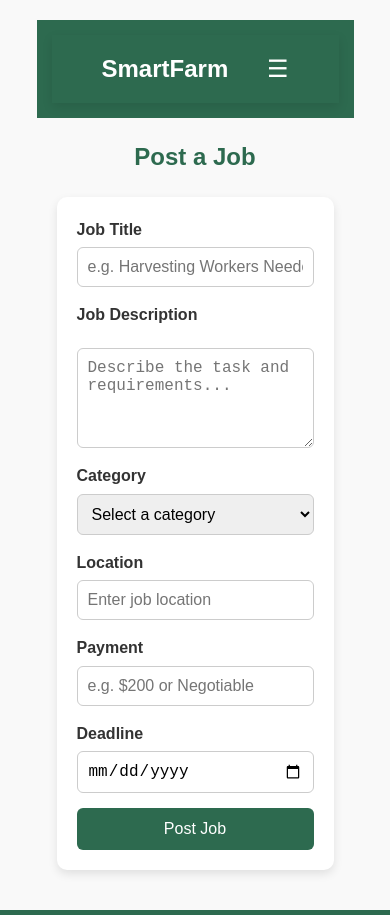
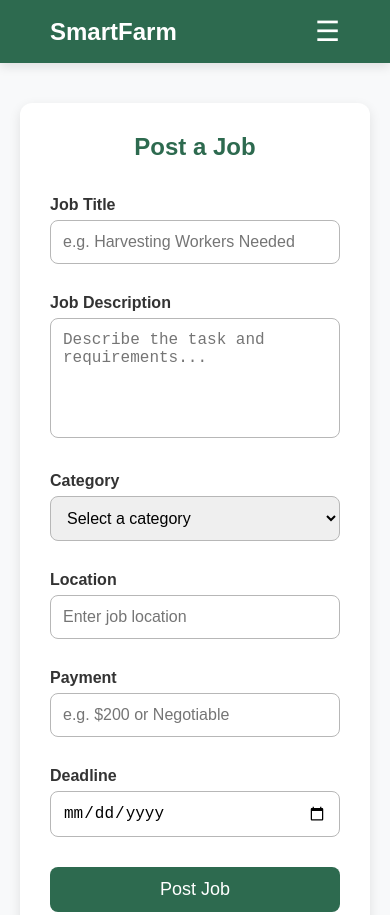
Before and after one commit to TonnamNoi/marketplace-for-smartfarm, a plain HTML site: page Smarter faem/Post.html in a window 390 px wide. Shown: the top 915 px of the page. Drawn offline with Linux system fonts and the light colour scheme.

Commit message:
Update UI
ตอนนี้ responsive ได้แล้วแล้วก็ตอนจอเล็กสามารถกด 3 ขีด เพื่อย้ายหน้าได้

```diff
--- a/Smarter faem/Post.html
+++ b/Smarter faem/Post.html
@@ -9,8 +9,8 @@
 </head>
 
 <body>
-  <div class="wrapper">
-    <!-- Header -->
+
+  <!-- 🔥 Navbar (เต็มจอ 100%) -->
   <header>
     <nav class="navbar">
       <div class="logo">SmartFarm</div>
@@ -24,19 +24,24 @@
     </nav>
   </header>
 
+  <!-- 🔥 Content อยู่ใน wrapper เดียว -->
+
   <!-- Post Job Form -->
-    <section class="wrapper">
+  <!-- <section class="wrapper"> -->
+
+  <div class="form-container">
+    <form class="form-box">
       <h2>Post a Job</h2>
-      <form>
+
       <div>
         <label for="title">Job Title</label>
         <input type="text" id="title" placeholder="e.g. Harvesting Workers Needed" required>
       </div>
 
-
+      <div>
         <label for="description">Job Description</label>
         <textarea id="description" placeholder="Describe the task and requirements..." required></textarea>
-
+      </div>
 
       <div>
         <label for="category">Category</label>
@@ -67,8 +72,9 @@
 
       <button type="submit">Post Job</button>
     </form>
-    </section>
   </div>
+
+
 
   <!-- Footer -->
   <footer>
@@ -79,10 +85,12 @@
   <script>
     const toggle = document.querySelector('.menu-toggle');
     const nav = document.querySelector('.nav-links');
+
     toggle.addEventListener('click', () => {
-      nav.classList.toggle('show');
+      nav.classList.toggle('active');
     });
   </script>
+
 </body>
 
 </html>
--- a/Smarter faem/css/Minimal White & Blue.css
+++ /dev/null
@@ -1,137 +0,0 @@
-/* Reset */
-* {
-  margin: 0;
-  padding: 0;
-  box-sizing: border-box;
-}
-
-body {
-  font-family: Arial, sans-serif;
-  background: #f4f7fa;
-  display: flex;
-  align-items: center;
-  justify-content: center;
-  height: 100vh;
-}
-
-/* Container */
-.login-container {
-  width: 100%;
-  max-width: 420px;
-  padding: 20px;
-}
-
-/* Box */
-.login-box {
-  background: white;
-  padding: 35px;
-  border-radius: 12px;
-  box-shadow: 0 8px 25px rgba(0,0,0,0.1);
-}
-
-
-.login-box h1 {
-  font-size: 2rem;
-  margin-bottom: 10px;
-  color: #1d3557;
-}
-
-.subtitle {
-  color: #555;
-  font-size: 0.95rem;
-  margin-bottom: 25px;
-}
-
-/* Inputs */
-.input-group {
-  margin-bottom: 20px;
-  text-align: left;
-}
-
-.input-group label {
-  font-size: 0.9rem;
-  color: #333;
-  display: block;
-  margin-bottom: 6px;
-}
-
-.input-group input {
-  width: 100%;
-  padding: 12px;
-  border: 1px solid #ccc;
-  border-radius: 8px;
-  font-size: 1rem;
-  transition: border 0.3s ease;
-}
-
-.input-group input:focus {
-  border-color: #2d6a4f;
-  outline: none;
-}
-
-/* Button */
-.btn {
-  width: 100%;
-  padding: 14px;
-  background: #457b9d;
-  border: none;
-  border-radius: 8px;
-  color: white;
-  font-size: 1rem;
-  font-weight: bold;
-  cursor: pointer;
-  transition: background 0.3s ease;
-}
-
-.btn:hover {
-  background: #1d3557;
-}
-
-.extra-links a, .back-link a {
-  color: #457b9d;
-}
-
-/* Options */
-.options {
-  margin-top: 20px;
-  display: flex;
-  justify-content: space-between;
-  font-size: 0.9rem;
-}
-
-.options a {
-  text-decoration: none;
-  color: #2d6a4f;
-  transition: color 0.3s ease;
-}
-
-.options a:hover {
-  color: #1b4332;
-}
-
-.back-link {
-  margin-top: 20px;
-}
-
-.back-link a {
-  font-size: 0.9rem;
-  text-decoration: none;
-  color: #555;
-  transition: color 0.3s ease;
-}
-
-.back-link a:hover {
-  color: #2d6a4f;
-}
-
-
-/* Responsive */
-@media (max-width: 480px) {
-  .login-box {
-    padding: 25px;
-  }
-
-  .login-box h1 {
-    font-size: 1.6rem;
-  }
-}
--- a/Smarter faem/css/Post.css
+++ b/Smarter faem/css/Post.css
@@ -1,3 +1,4 @@
+/* รีเซ็ตพื้นฐาน */
 * {
   margin: 0;
   padding: 0;
@@ -6,21 +7,14 @@
 
 body {
   font-family: 'Poppins', sans-serif;
-    line-height: 1.6;
   background: #f8f9fa;
   color: #333;
   display: flex;
   flex-direction: column;
+  min-height: 100vh;
 }
 
-body,
-html {
-    height: 100%;
-    margin: 0;
-    font-family: Arial, sans-serif;
-    background: #f9f9f9;
-}
-
+/* Navbar */
 .navbar {
     width: 100%;
     display: flex;
@@ -61,76 +55,74 @@ html {
   color: #b7e4c7;
 }
 
-.wrapper {
-    flex: 1;
-    padding: 20px;
-    max-width: 900px;
-    margin: 0 auto;
+/* 🟢 Form container */
+.form-container {
+  display: flex;
+  justify-content: center;
+  align-items: flex-start;
+  padding: 40px 20px;
 }
 
-header {
-    background: #2d6a4f;
-    padding: 15px;
-    color: white;
-}
-
-
-.menu-toggle {
-    display: none;
-    font-size: 24px;
-    cursor: pointer;
-}
-
-h2 {
-    text-align: center;
-    margin-bottom: 20px;
-    color: #2d6a4f;
-}
-
-form {
-    background: white;
-    padding: 20px;
-    border-radius: 10px;
-    box-shadow: 0 4px 10px rgba(0, 0, 0, 0.1);
+/* 🟢 ฟอร์มหลัก */
+.form-box {
+  width: 100%;
+  max-width: 650px;
+  background: #fff;
+  padding: 30px;
+  border-radius: 12px;
+  box-shadow: 0 4px 12px rgba(0,0,0,0.1);
   display: grid;
   gap: 15px;
 }
 
-label {
-    font-weight: bold;
-    margin-bottom: 5px;
-    display: block;
+.form-box h2 {
+  text-align: center;
+  color: #2d6a4f;
+  margin-bottom: 20px;
 }
 
-input,
-textarea,
-select {
-    width: 100%;
-    padding: 10px;
-    border: 1px solid #ccc;
-    border-radius: 6px;
-    font-size: 16px;
+/* Form elements */
+form div {
+  margin-bottom: 15px;
 }
 
-textarea {
-    resize: vertical;
-    min-height: 100px;
+form label {
+  display: block;
+  font-weight: bold;
+  margin-bottom: 6px;
 }
 
-button {
+form input,
+form select,
+form textarea {
+  width: 100%;
+  padding: 12px;
+  font-size: 16px;
+  border: 1px solid #b7b7b7;
+  border-radius: 8px;
+}
+
+form textarea {
+  height: 120px;
+  resize: none;
+}
+
+button[type="submit"] {
+  width: 100%;
+  padding: 12px;
+  font-size: 18px;
   background: #2d6a4f;
   color: white;
-    padding: 12px;
   border: none;
-    border-radius: 6px;
-    font-size: 16px;
+  border-radius: 8px;
   cursor: pointer;
 }
 
-button:hover {
-    background: #1b4332;
+button[type="submit"]:hover {
+  background: #1f503b;
 }
 
+/* Footer */
 footer {
   text-align: center;
   padding: 15px;
@@ -139,22 +131,34 @@ footer {
   margin-top: auto;
 }
 
-/* ✅ Responsive Design */
+/* Mobile menu */
+.menu-toggle {
+    display: none;
+    font-size: 28px; /* ปรับให้ใหญ่เหมือน index.css */
+    cursor: pointer;
+    color: #fff;
+}
+
+/* Responsive */
 @media (max-width: 768px) {
     .nav-links {
         display: none;
         flex-direction: column;
-        gap: 10px;
         background: #2d6a4f;
         position: absolute;
-        top: 60px;
-        right: 10px;
+        top: 70px; /* ตรงกับ index.css */
+        right: 0;   /* ตรงกับ index.css */
+        width: 200px;
         padding: 15px;
-        border-radius: 6px;
+        border-radius: 0 0 10px 10px;
     }
 
-    .nav-links.show {
-        display: flex;
+    .nav-links li {
+        margin: 15px 0;
+    }
+
+    .nav-links.active {
+        display: flex; /* ใช้ .active แทน .show */
     }
 
     .menu-toggle {
--- a/Smarter faem/css/Service.css
+++ b/Smarter faem/css/Service.css
@@ -18,34 +18,54 @@ body,
   margin: 0 auto;
 }
 
-    header {
-      background: #2d6a4f;
-      padding: 15px;
-      color: white;
-    }
 
 .navbar {
+    width: 100%;
     display: flex;
     justify-content: space-between;
     align-items: center;
+    padding: 15px 50px;
+    background: #2d6a4f;
+    color: white;
+    position: sticky;
+    top: 0;
+    z-index: 1000;
+    box-shadow: 0 4px 10px rgba(0, 0, 0, 0.1);
 }
 
+.navbar .logo {
+    font-size: 24px;
+    font-weight: bold;
+    color: #fff;
+}
+
+
 .nav-links {
+    display: flex;
     list-style: none;
-      display: flex;
-      gap: 15px;
+}
+
+
+.nav-links li {
+    margin-left: 30px;
 }
 
 .nav-links a {
+    text-decoration: none;
     color: white;
-      text-decoration: none;
-      font-weight: bold;
+    font-weight: 500;
+    transition: color 0.3s ease;
+}
+
+.nav-links a:hover {
+    color: #b7e4c7;
 }
 
 .menu-toggle {
     display: none;
-      font-size: 24px;
+    font-size: 28px; /* ปรับให้ใหญ่เหมือน index.css */
     cursor: pointer;
+    color: #fff;
 }
 
 h2 {
@@ -148,17 +168,21 @@ body,
     .nav-links {
         display: none;
         flex-direction: column;
-        gap: 10px;
         background: #2d6a4f;
         position: absolute;
-        top: 60px;
-        right: 10px;
+        top: 70px; /* ตรงกับ index.css */
+        right: 0;
+        width: 200px;
         padding: 15px;
-        border-radius: 6px;
+        border-radius: 0 0 10px 10px;
     }
 
-      .nav-links.show {
-        display: flex;
+    .nav-links li {
+        margin: 15px 0;
+    }
+
+    .nav-links.active {
+        display: flex; /* ใช้ .active แทน .show */
     }
 
     .menu-toggle {
--- a/Smarter faem/css/Signup.css
+++ b/Smarter faem/css/Signup.css
@@ -1,62 +1,82 @@
-/* ✅ Wrapper section */
-.wrapper {
-    flex: 1;
-    padding: 20px;
-    max-width: 500px;
-    margin: 40px auto;
+/* ✅ Reset */
+* {
+  margin: 0;
+  padding: 0;
+  box-sizing: border-box;
 }
 
-/* ✅ Heading style */
+/* ✅ Background + Center layout เหมือน login */
+body {
+  font-family: Arial, sans-serif;
+  background: linear-gradient(135deg, #95d5b2, #74c69d);
+  display: flex;
+  align-items: center;
+  justify-content: center;
+  min-height: 100vh;
+}
+
+/* ✅ Wrapper = เหมือน login-container */
+.wrapper {
+  width: 100%;
+  max-width: 420px; /* ปรับให้เท่ากับ login */
+  padding: 20px;
+}
+
+/* ✅ Form box เหมือน login-box */
+form {
+  background: white;
+  padding: 40px; /* ปรับให้เท่ากับ login */
+  border-radius: 12px;
+  box-shadow: 0 8px 25px rgba(0,0,0,0.2); /* Shadow แบบ login */
+  display: grid;
+  gap: 18px;
+}
+
+/* ✅ Title ให้เหมือน login h1 */
 h2 {
   text-align: center;
-    margin-bottom: 20px;
+  margin-bottom: 10px;
   color: #2d6a4f;
-    font-size: 26px;
+  font-size: 2rem; /* เท่ากับ login h1 */
   font-weight: bold;
 }
 
-/* ✅ Form styling */
-form {
-    background: white;
-    padding: 25px;
-    border-radius: 12px;
-    box-shadow: 0 4px 12px rgba(0, 0, 0, 0.1);
-    display: grid;
-    gap: 15px;
+/* ✅ Label */
+label {
+  font-weight: bold;
+  font-size: 0.9rem;
+  color: #333;
+  display: block;
+  margin-bottom: 6px;
 }
 
-/* ✅ Label styling */
-label {
-    font-weight: bold;
-    margin-bottom: 5px;
-    display: block;
-}
-
-/* ✅ Inputs */
+/* ✅ Input style เหมือน login */
 input,
 select {
   width: 100%;
   padding: 12px;
   border: 1px solid #ccc;
-    border-radius: 6px;
-    font-size: 16px;
+  border-radius: 8px; /* ปรับให้เท่ากับ login */
+  font-size: 1rem;
   transition: border 0.3s ease;
 }
 
 input:focus,
 select:focus {
-    border: 1px solid #2d6a4f;
+  border-color: #2d6a4f;
   outline: none;
 }
 
-/* ✅ Button */
+/* ✅ Button เหมือน .btn ของ login */
 button {
+  width: 100%;
+  padding: 14px;
   background: #2d6a4f;
+  border: none;
+  border-radius: 8px;
   color: white;
-    padding: 12px;
-    border: none;
-    border-radius: 6px;
-    font-size: 16px;
+  font-size: 1rem;
+  font-weight: bold;
   cursor: pointer;
   transition: background 0.3s ease, transform 0.2s ease;
 }
@@ -68,5 +88,18 @@ button:hover {
 
 /* ✅ Text under form */
 form p {
-    font-size: 14px;
+  font-size: 0.9rem;
+  text-align: center;
+  color: #555;
 }
+
+/* ✅ Responsive */
+@media (max-width: 480px) {
+  form {
+    padding: 25px;
+  }
+
+  h2 {
+    font-size: 1.6rem;
+  }
+}
--- a/Smarter faem/css/login2.css
+++ /dev/null
@@ -1,81 +0,0 @@
-* {
-    padding: 0;
-    margin: 0;
-    box-sizing: border-box;
-    font-family: 'Poppins', sans-serif;
-}
-
-body {
-    display: flex;
-    justify-content: center;
-    align-items: center;
-    min-height: 100vh;
-    background-image: url('3.jpg');
-    background-size: cover;
-    background-position: center;
-}
-
-header {
-    background-color: #05190A;
-    position: fixed;
-    top: 0;
-    left: 0;
-    width: 100%;
-    padding: 20px 100px;
-    background-color: (255, 255, 255, 0.2);
-    backdrop-filter: blur(10px);
-    display: flex;
-    justify-content: space-between;
-    align-items: center;
-    z-index: 99;
-
-    display: block;
-    list-style-type: disc;
-    margin-block-end: 1em;
-    margin-inline-start: 0px;
-    margin-inline-end: 0px;
-    padding-inline-start: 40px;
-}
-
-header .navigation ul li a {
-    position: relative;
-    font-size: 1.1em;
-    color: #fff;
-    text-decoration: none;
-    font-weight: 500;
-    margin-left: 40px;
-}
-
-header .navigation ul li a::after {
-    content: '';
-    position: absolute;
-    left: 0;
-    bottom: -6px;
-    width: 100%;
-    height: 3px;
-    border-radius: 5px;
-    transform-origin: 50% 50%;
-    transform: scaleX(0);
-    transition: transform .5s;
-    box-shadow: 0 0 10px (255, 255, 255, 0.8);
-    background: linear-gradient(to right, #fff, #f3f3f3);
-}
-
-header .navigation ul li a:hover::after {
-    transform-origin: right;
-    transform: scale(1);
-}
-
-header .navigation ul li .btnLogin-popup {
-    width: 130px;
-    height: 50px;
-    background: transparent;
-    border: 2px solid #fff;
-    outline: none;
-    border-radius: 6px;
-    cursor: pointer;
-    font-size: 1.1em;
-    color: #fff;
-    font-weight: 500;
-    margin: ;
-}
```
Also changed, not shown: Smarter faem/Service.html (+8 -5 lines), Smarter faem/index.html (+10 -1 lines), Smarter faem/login.html (+1 -1 lines), Smarter faem/signup.html (+24 -34 lines), Smarter faem/css/index.css (renamed from Smarter faem/css/ืindex.css). Lines whose indentation alone changed are shown as unchanged.
